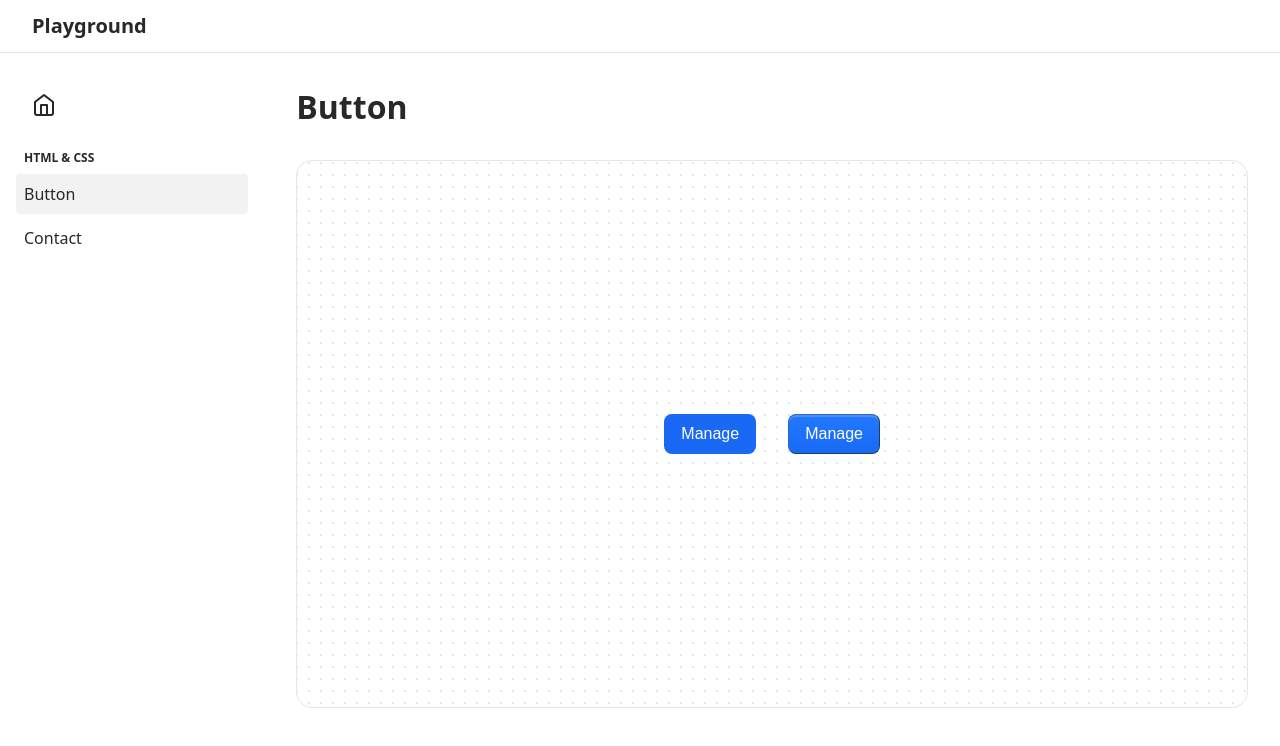
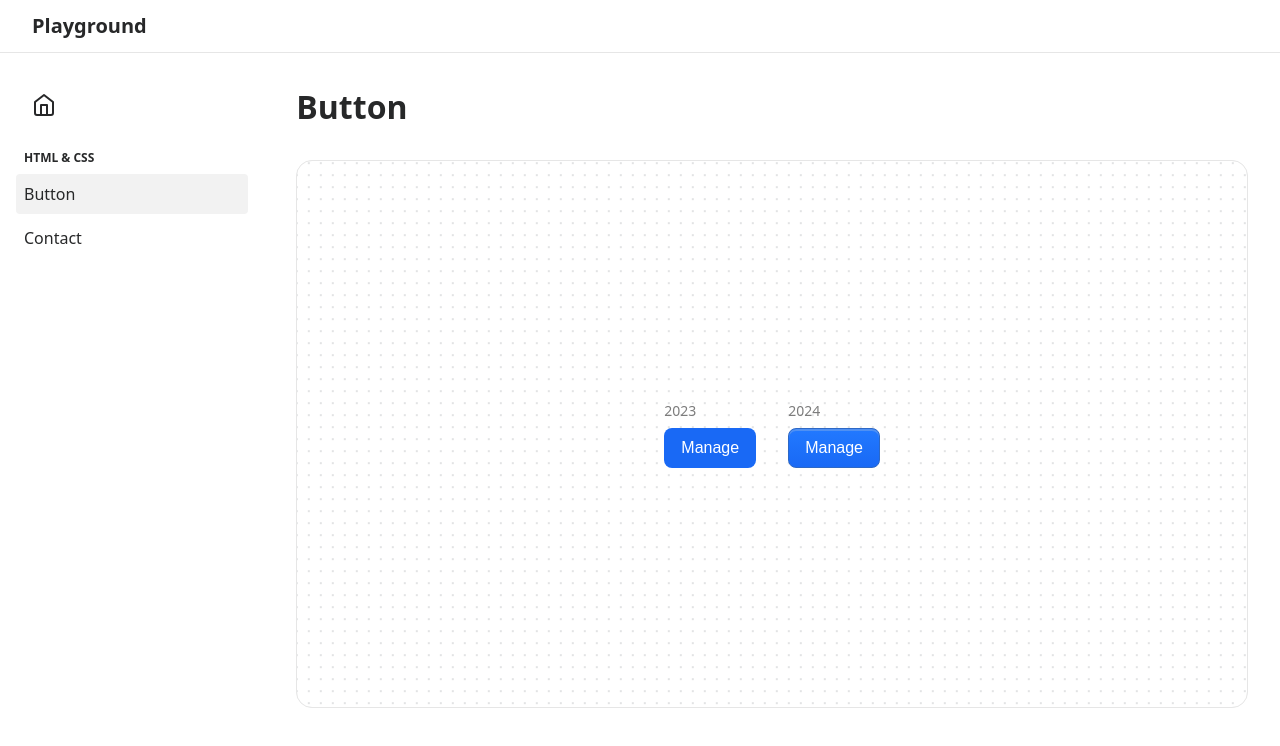
Before and after one commit to franckgaudin/back-to-basics, a React (Vite) app: page /button in a window 1280 px wide. Shown: the top 746 px of the page. Built offline with nearby package versions, Linux system fonts and the light colour scheme.

Commit message:
fix button and add preview component

```diff
--- /dev/null
+++ b/src/components/Preview.tsx
@@ -0,0 +1,11 @@
+export default function Preview({ label, children }: React.ComponentPropsWithoutRef<"div"> & { label: string }) {
+  return (
+    <div className="preview">
+      <div className="preview-label">
+        {label}
+      </div>
+      <div className="preview-body">
+        {children}
+      </div>
+    </div>
+  )}
--- a/src/components/components.css
+++ b/src/components/components.css
@@ -2,3 +2,11 @@
   display: flex;
   gap: 2rem;
 }
+
+.preview {
+  display: flex;
+  flex-direction: column;
+  gap: 0.5rem;
+  color: rgb(124, 124, 124);
+  font-size: 0.875rem;
+}
--- a/src/pages/Button.tsx
+++ b/src/pages/Button.tsx
@@ -1,4 +1,5 @@
 import Flex from "../components/Flex";
+import Preview from "../components/Preview";
 
 import "./button.css";
 
@@ -8,8 +9,12 @@ export default function ButtonPage() {
       <h1 className="title">Button</h1>
       <div className="playground">
         <Flex>
-          <button className="button">Manage</button>
-          <button className="button button-2024">Manage</button>
+          <Preview label="2023">
+            <button className="button">Manage</button>
+          </Preview>
+          <Preview label="2024">
+            <button className="button button-2024">Manage</button>
+          </Preview>
         </Flex>
       </div>
     </>
--- a/src/pages/button.css
+++ b/src/pages/button.css
@@ -6,7 +6,7 @@
   font-size: 1rem;
   color: white;
   border-width: 1px;
-  border-style: block;
+  border-style: solid;
   border-radius: 0.5rem;
   border-color: transparent;
   background-color: var(--primary);
```
